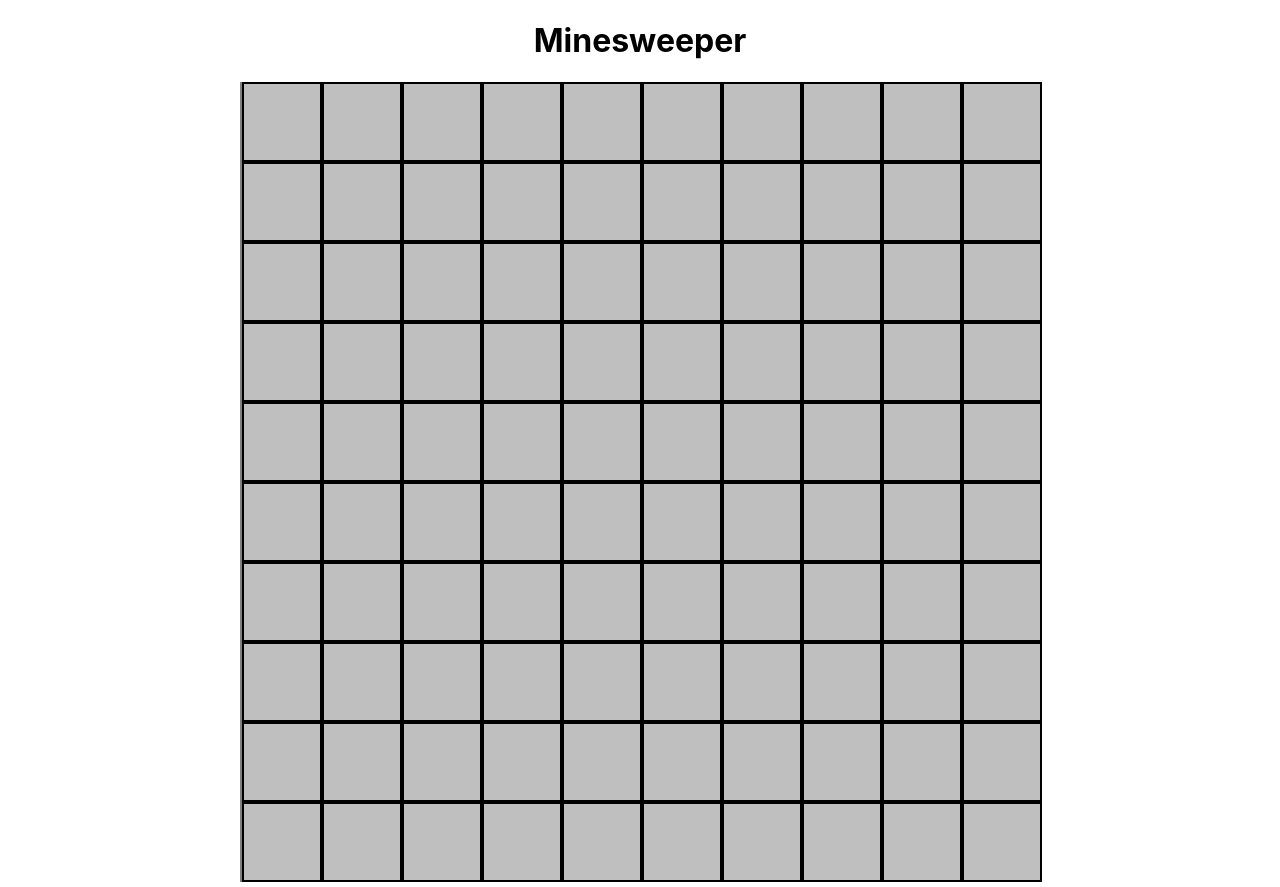
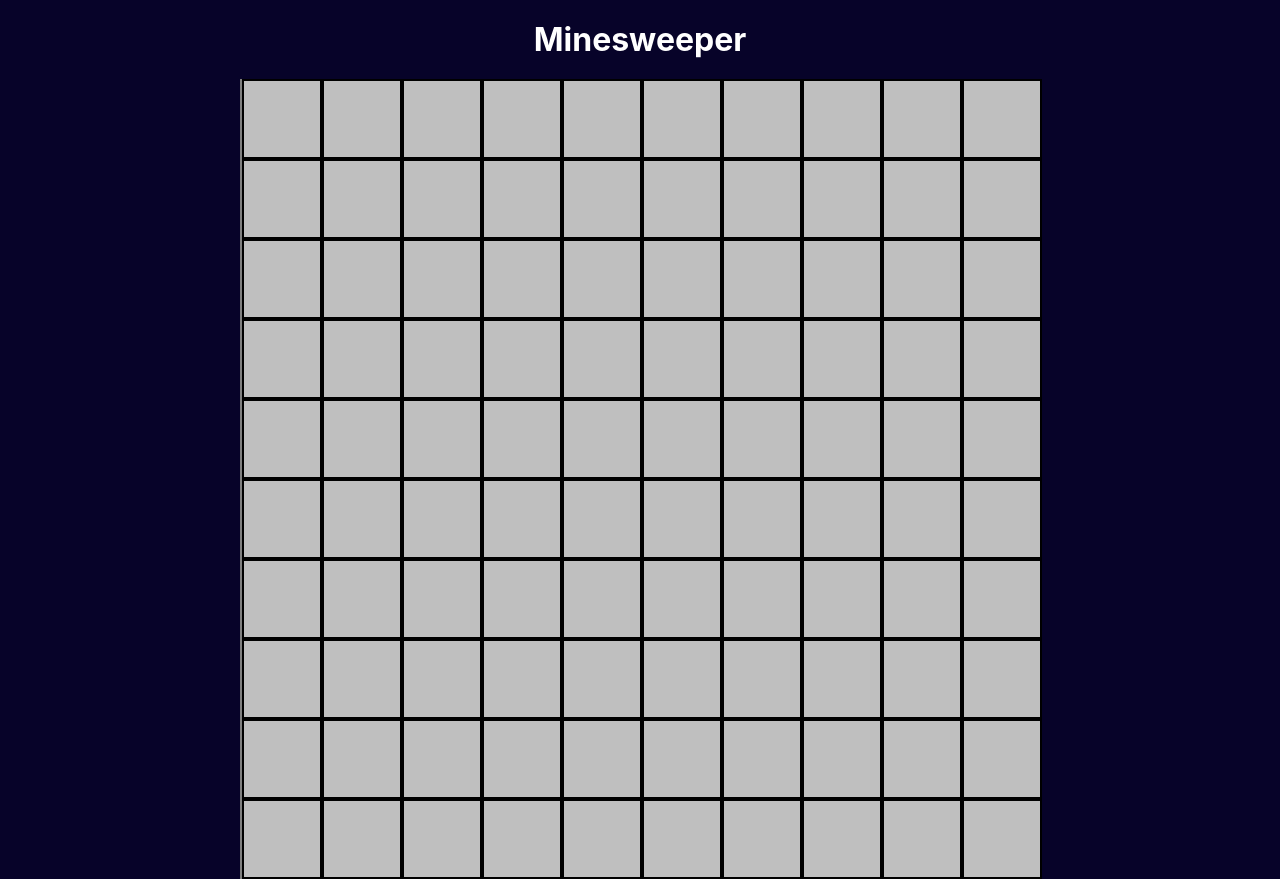
Before and after one commit to Revan20911/Minesweeper, a React (Create React App) app in the folder client/: page / in a window 1280 px wide. Built offline with nearby package versions, Linux system fonts and the light colour scheme.

Commit message:
Update App.css

```diff
--- a/client/src/App.css
+++ b/client/src/App.css
@@ -1,6 +1,16 @@
+body{
+
+  margin: 0;
+
+}
+
 .App {
   text-align: center;
   display: block;
+  background-color: rgb(7, 3, 41);
+  color: white;
+  height: 100%;
+  margin: 0 auto;
 }
 
 .board{
@@ -18,23 +28,47 @@
 
   height: 5.3rem;
   width: 5.3rem;
+  cursor: pointer;
+
+}
+
+h1{
+
+  margin: 0;
+  padding: 20px;
 
 }
 
 button{
 
   padding: 10px 20px;
-  margin: 10px;
+  margin: 20px;
   border-radius: 5px;
   background-color: rgb(163, 217, 163);
   font-size: 1rem;
   font-weight: 600;
 
+  border: 0px solid transparent;
+
 }
 
+button:hover{
+
+
+  cursor: pointer;
+  background-color: rgb(45, 212, 45) ;
+
+
+}
 
 img{
 
   max-width: 5rem;
   max-height: 5rem;
 }
+
+img{
+
+  max-width: 5rem;
+  max-height: 5rem;
+}
```
